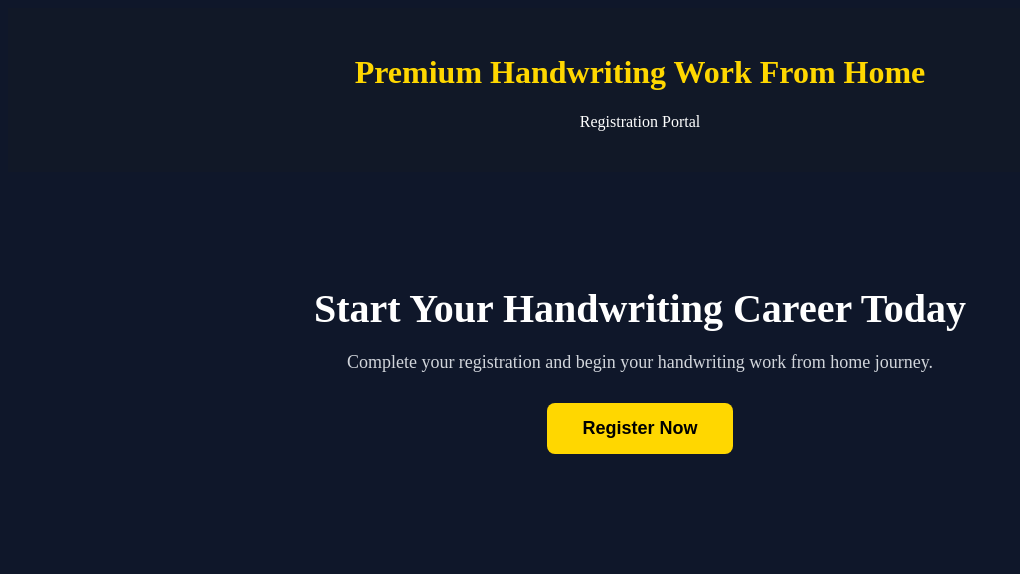
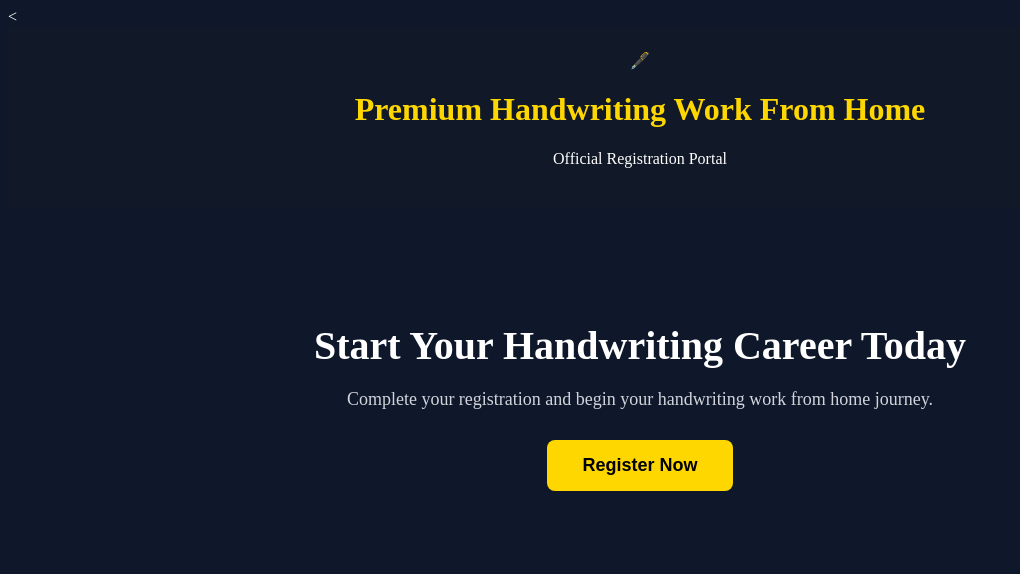
Before and after one commit to vicky966417-ai/HANDWRITING-WORK-FROM-HOME, a plain HTML site: page frontend/index.html in a window 1280 px wide. Shown: the whole page, without its empty margins (0-1020 px from the left). Drawn offline with Linux system fonts and the light colour scheme.

Commit message:
Modify header with logo and updated text
Updated header content and added logo.

```diff
--- a/frontend/index.html
+++ b/frontend/index.html
@@ -13,9 +13,16 @@
 
 <body>
 
-<header>
+<<header class="header">
+
+    <div class="logo">
+        🖋️
+    </div>
+
     <h1>Premium Handwriting Work From Home</h1>
-    <p>Registration Portal</p>
+
+    <p>Official Registration Portal</p>
+
 </header>
 
 <section class="hero">
```
